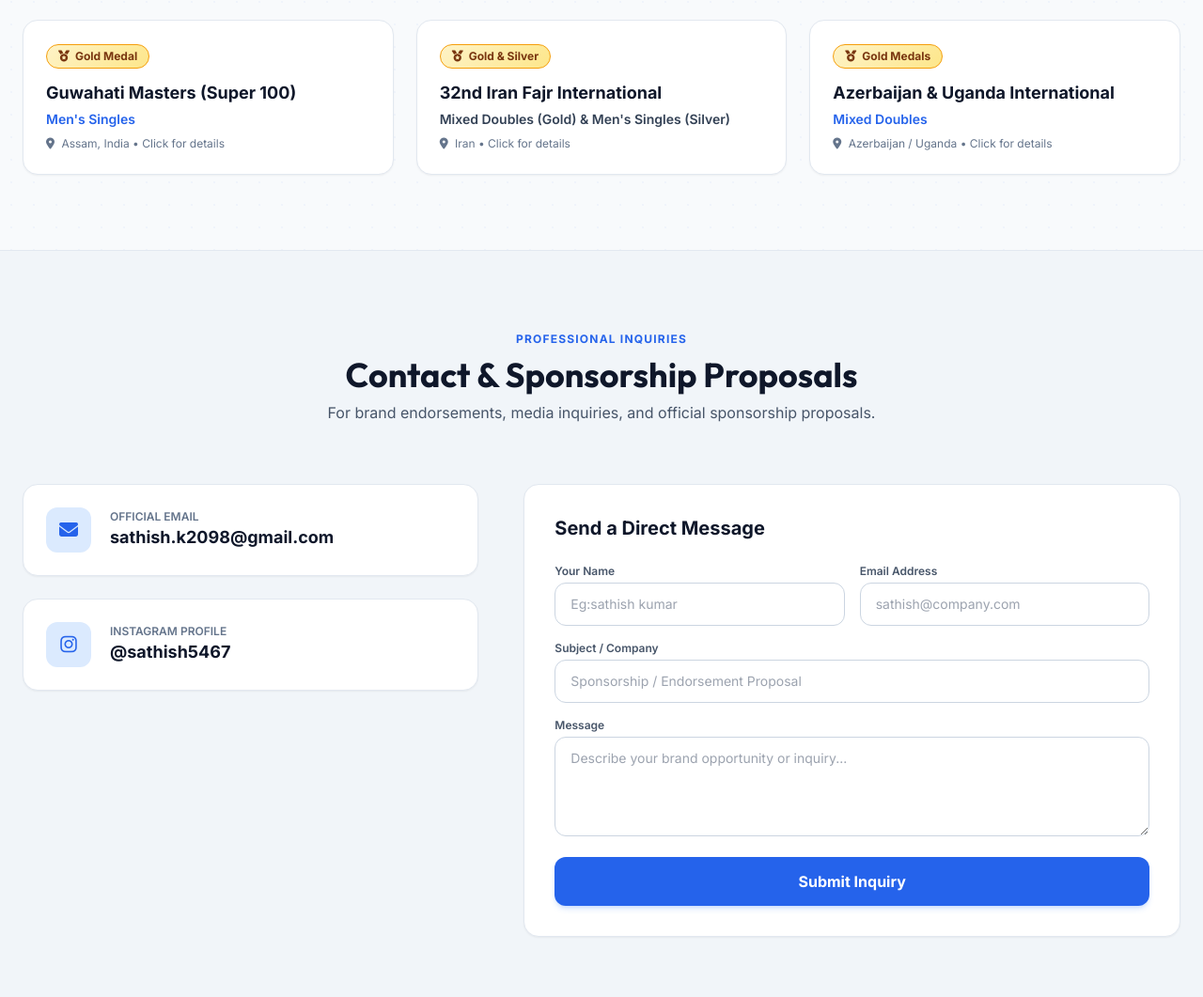
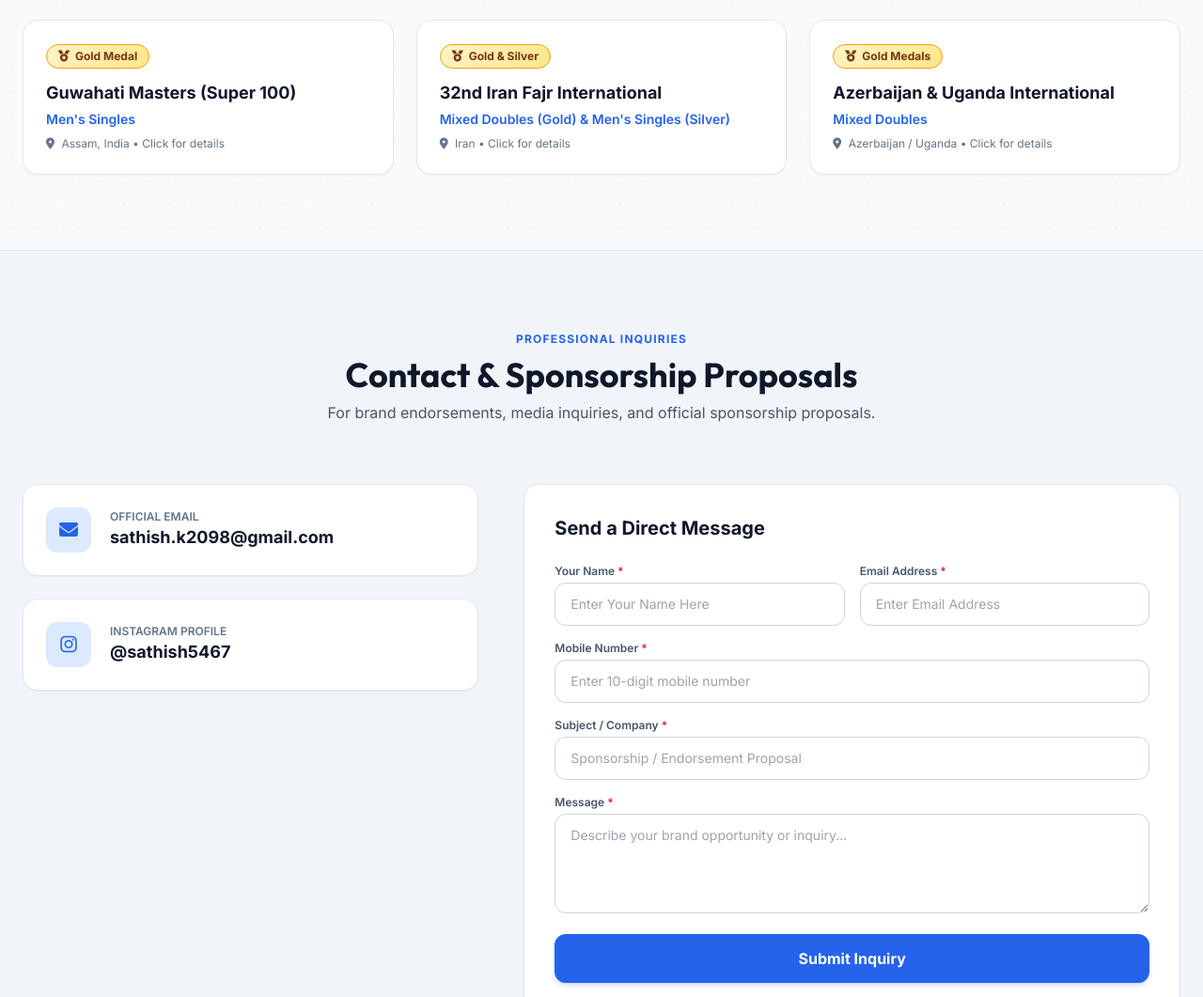
Before and after one commit to santhosh85/Sathish-Website, a website: page index.html in a window 1280 px wide. Shown: the part 2746-3807 px from the top of the page at 94% size. Drawn offline with Linux system fonts and the light colour scheme.

Commit message:
Add files via upload
Added mobile number field to capture the sponsor mobile number and modified the color of the badminton discipline.

```diff
--- a/index.html
+++ b/index.html
@@ -257,7 +257,7 @@
               <i class="fa-solid fa-medal"></i> Silver Medal
             </span>
             <h4 class="text-lg font-bold text-slate-900 mt-3 mb-1">Austrian Open 2026</h4>
-            <p class="text-sm font-semibold text-slate-700">Mixed Doubles (w/ Aadya Variyath)</p>
+            <p class="text-sm font-semibold text-blue-600">Mixed Doubles (w/ Aadya Variyath)</p>
             <p class="text-xs text-slate-500 mt-2"><i class="fa-solid fa-location-dot mr-1"></i> Graz, Austria • Click for details</p>
           </div>
 
@@ -293,7 +293,7 @@
               <i class="fa-solid fa-medal"></i> Bronze Medal
             </span>
             <h4 class="text-lg font-bold text-slate-900 mt-3 mb-1">Rhine-Ruhr World University Games</h4>
-            <p class="text-sm font-semibold text-orange-700">Mixed Team / Men's Singles</p>
+            <p class="text-sm font-semibold text-blue-600">Mixed Team / Men's Singles</p>
             <p class="text-xs text-slate-500 mt-2"><i class="fa-solid fa-location-dot mr-1"></i> Germany • Click for details</p>
           </div>
 
@@ -302,7 +302,7 @@
               <i class="fa-solid fa-flag"></i> Team India
             </span>
             <h4 class="text-lg font-bold text-slate-900 mt-3 mb-1">Sudirman Cup & All England 2025</h4>
-            <p class="text-sm font-semibold text-sky-700">Men's Singles & Mixed Team</p>
+            <p class="text-sm font-semibold text-blue-600">Men's Singles & Mixed Team</p>
             <p class="text-xs text-slate-500 mt-2"><i class="fa-solid fa-location-dot mr-1"></i> China / UK • Click for details</p>
           </div>
         </div>
@@ -329,7 +329,7 @@
               <i class="fa-solid fa-medal"></i> Gold & Silver
             </span>
             <h4 class="text-lg font-bold text-slate-900 mt-3 mb-1">32nd Iran Fajr International</h4>
-            <p class="text-sm font-semibold text-slate-700">Mixed Doubles (Gold) & Men's Singles (Silver)</p>
+            <p class="text-sm font-semibold text-blue-600">Mixed Doubles (Gold) & Men's Singles (Silver)</p>
             <p class="text-xs text-slate-500 mt-2"><i class="fa-solid fa-location-dot mr-1"></i> Iran • Click for details</p>
           </div>
 
@@ -399,7 +399,7 @@
             <span class="text-xs text-slate-400 font-semibold">2025</span>
           </div>
           <h4 class="font-bold text-slate-900 text-lg">World University Games</h4>
-          <p class="text-sm font-semibold text-orange-700">Category: Mixed Team (Bronze) & Men's Singles</p>
+          <p class="text-sm font-semibold text-blue-600">Category: Mixed Team (Bronze) & Men's Singles</p>
           <p class="text-xs text-slate-500"><i class="fa-solid fa-location-dot mr-1"></i> Germany • Click for details</p>
         </div>
 
@@ -460,7 +460,7 @@
               <i class="fa-solid fa-medal"></i> Gold & Silver
             </span>
             <h4 class="text-base font-bold text-slate-900 mt-3">Cameroon International 2022</h4>
-            <p class="text-sm font-semibold text-slate-700">Men's Singles (Gold) & Mixed Doubles (Silver)</p>
+            <p class="text-sm font-semibold text-blue-600">Men's Singles (Gold) & Mixed Doubles (Silver)</p>
           </div>
 
           <div onclick="openModal('Victor Ukraine & Hungarian International 2021', '2021', 'Silver Medals', 'Men\'s Singles', 'Ukraine / Hungary', 'European Circuit', 'Silver medals in European international challenge circuit.')" class="p-6 rounded-2xl bg-white border border-slate-200 shadow-sm hover:shadow-md transition cursor-pointer hover:border-blue-400">
@@ -468,7 +468,7 @@
               <i class="fa-solid fa-medal"></i> Silver Medals
             </span>
             <h4 class="text-base font-bold text-slate-900 mt-3">Ukraine & Hungarian Open 2021</h4>
-            <p class="text-sm font-semibold text-slate-700">Men's Singles</p>
+            <p class="text-sm font-semibold text-blue-600">Men's Singles</p>
           </div>
 
           <div onclick="openModal('SGFI National School Games U-17', '2016', 'Gold Medal', 'Under-17 Men\'s Singles', 'India', 'National Games', 'Under-17 All-India National Champion in Men\'s Singles.')" class="p-6 rounded-2xl bg-white border border-slate-200 shadow-sm hover:shadow-md transition cursor-pointer hover:border-blue-400">
@@ -553,20 +553,44 @@
           <form id="enquiry-form" action="https://formspree.io/f/meaeknrz" method="POST" class="space-y-4">
             <div class="grid grid-cols-1 sm:grid-cols-2 gap-4">
               <div>
-                <label class="block text-xs font-semibold text-slate-600 mb-1">Your Name</label>
-                <input type="text" name="name" required placeholder="Eg:sathish kumar" class="w-full px-4 py-3 rounded-xl border border-slate-300 focus:outline-none focus:border-blue-600 text-sm">
+                <label class="block text-xs font-semibold text-slate-600 mb-1">Your Name  <span class="text-rose-600">*</span></label>
+                <input type="text" name="name" required placeholder="Enter Your Name Here " class="w-full px-4 py-3 rounded-xl border border-slate-300 focus:outline-none focus:border-blue-600 text-sm">
               </div>
               <div>
-                <label class="block text-xs font-semibold text-slate-600 mb-1">Email Address</label>
-                <input type="email" name="email" required placeholder="sathish@company.com" class="w-full px-4 py-3 rounded-xl border border-slate-300 focus:outline-none focus:border-blue-600 text-sm">
+                <label class="block text-xs font-semibold text-slate-600 mb-1">Email Address  <span class="text-rose-600">*</span></label>
+                <input type="email" name="email" required placeholder="Enter Email Address" class="w-full px-4 py-3 rounded-xl border border-slate-300 focus:outline-none focus:border-blue-600 text-sm">
               </div>
             </div>
+
+<!-- Mandatory Mobile Number -->
+<div>
+  <label for="sponsor-phone" class="block text-xs font-semibold text-slate-600 mb-1">
+    Mobile Number <span class="text-rose-600">*</span>
+  </label>
+
+  <input
+    type="tel"
+    id="sponsor-phone"
+    name="phone"
+    required
+    inputmode="numeric"
+    autocomplete="tel-national"
+    pattern="[0-9]{10}"
+    minlength="10"
+    maxlength="10"
+    placeholder="Enter 10-digit mobile number"
+    title="Mobile number is mandatory. Please enter exactly 10 digits."
+    oninput="this.value = this.value.replace(/[^0-9]/g, '').slice(0, 10)"
+    class="w-full px-4 py-3 rounded-xl border border-slate-300 focus:outline-none focus:border-blue-600 text-sm"
+  >
+</div>
+
             <div>
-              <label class="block text-xs font-semibold text-slate-600 mb-1">Subject / Company</label>
+              <label class="block text-xs font-semibold text-slate-600 mb-1">Subject / Company  <span class="text-rose-600">*</span> </label>
               <input type="text" name="subject" required placeholder="Sponsorship / Endorsement Proposal" class="w-full px-4 py-3 rounded-xl border border-slate-300 focus:outline-none focus:border-blue-600 text-sm">
             </div>
             <div>
-              <label class="block text-xs font-semibold text-slate-600 mb-1">Message</label>
+              <label class="block text-xs font-semibold text-slate-600 mb-1">Message  <span class="text-rose-600">*</span></label>
               <textarea name="message" rows="4" required placeholder="Describe your brand opportunity or inquiry..." class="w-full px-4 py-3 rounded-xl border border-slate-300 focus:outline-none focus:border-blue-600 text-sm"></textarea>
             </div>
             <button id="submit-btn" type="submit" class="w-full py-3.5 rounded-xl bg-blue-600 text-white font-bold hover:bg-blue-700 transition shadow-md shadow-blue-500/20 flex items-center justify-center space-x-2">
```
